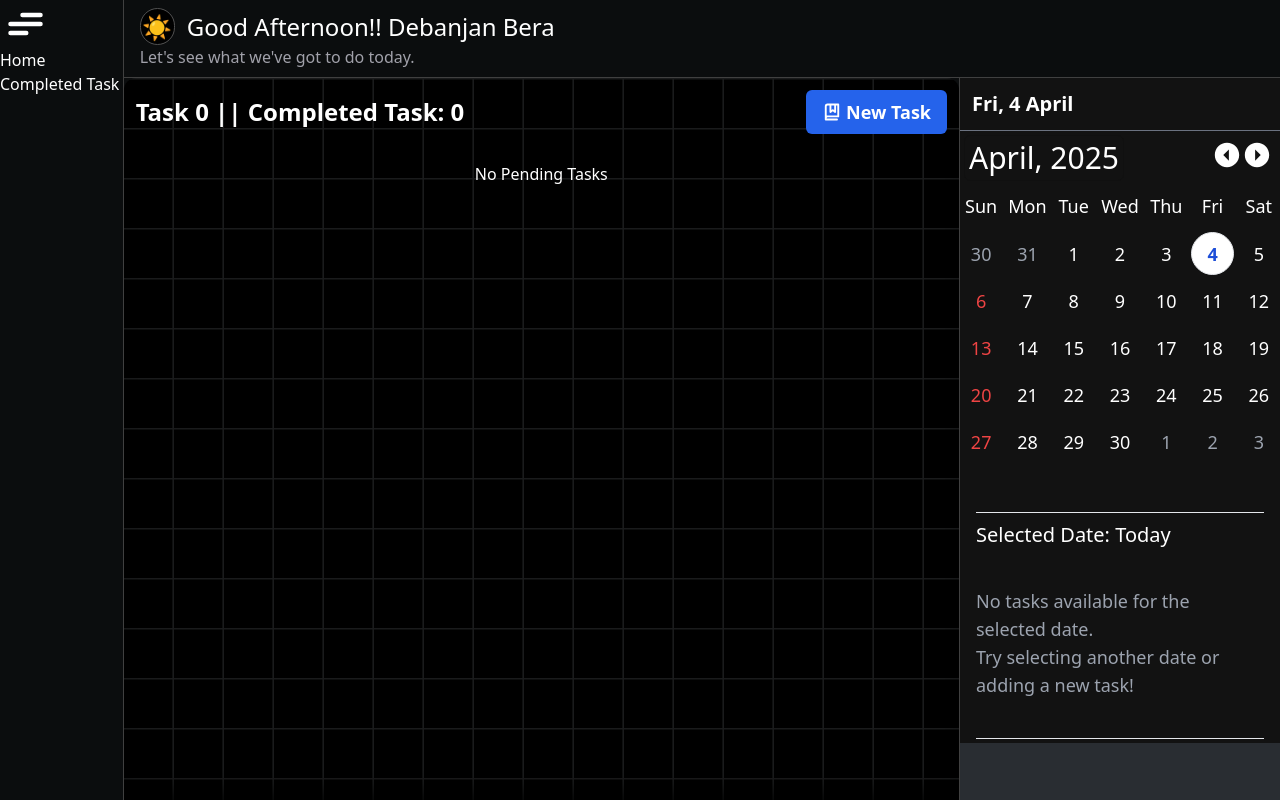
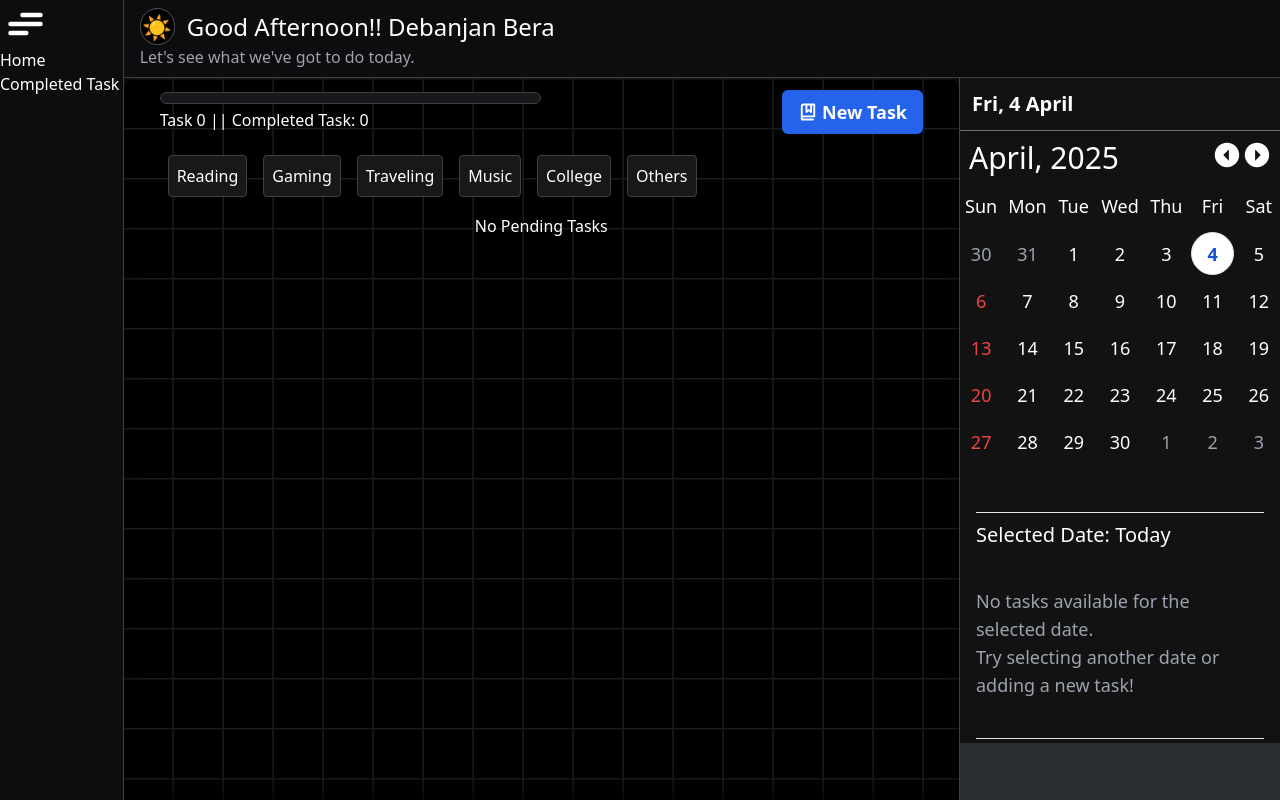
Before and after one commit to debanjan-bera/To-Do-Application, a React (Vite) app: page / in a window 1280 px wide. Built offline with nearby package versions, Linux system fonts and the light colour scheme.

Commit message:
refactor: Improve priority styles and enhance task display in TaskAboutModel and ToDoApp components

```diff
--- a/src/Components/Functions/Models/TaskAboutModel.jsx
+++ b/src/Components/Functions/Models/TaskAboutModel.jsx
@@ -22,13 +22,13 @@ export const AboutModel = ()=>{
         {
           value: 'High',
           className:
-            'text-red-400 bg-red-900/30 border-red-800 hover:bg-red-900/40 hover:text-red-400/70',
+            'text-red-400 bg-red-900/30  hover:bg-red-900/40 hover:text-red-400/90',
         },
         {
           value: 'Moderate',
           className:
             // 'text-yellow-700 bg-yellow-400/30 border-yellow-600 hover:bg-yellow-500/40 hover:text-yellow-900',
-            'text-yellow-400 bg-yellow-900/70 border-yellow-600 hover:bg-yellow-900/30 hover:text-yellow-500',
+            'text-yellow-300 bg-yellow-900/40  hover:bg-yellow-900/50 hover:text-yellow-400',
 
         },
         {
@@ -74,7 +74,7 @@ export const AboutModel = ()=>{
                     <p className="">Priority</p>
                     <span>:</span>
                     <div className="flex items-center gap-2 ">
-                        <p className={`p-1 px-2 rounded border backdrop-blur-3xl border-pink-900 text-red-500 bg-[hsl(340,84.91%,10.39%)]/50 text-lg ${priorityObj.className}`}>{priority}</p>
+                        <p className={`p-1 px-2 rounded  backdrop-blur-3xl text-lg ${priorityObj.className}`}>{priority}</p>
                     </div>
                     <p className="">Status</p>
                     <span>:</span>
--- a/src/To-Do/ToDoApp.jsx
+++ b/src/To-Do/ToDoApp.jsx
@@ -2,15 +2,17 @@ import { useContext, useEffect} from "react";
 import "./todo.css";
 import { AddTaskForm } from "./InputBox";
 import { setLocalStorage } from "../Backend/LocalStorage";
-import { ToDoContext } from "../Contexts/CreateContext";
+import { FormDataContext, ToDoContext } from "../Contexts/CreateContext";
 import { TaskListComp } from "../Components/Primary Component/ListBoxComp";
 import { handleFormCancel } from "../Backend/FormFunctionality";
 import { AnimatePresence} from "framer-motion";
 import { PiBookBookmarkBold } from "react-icons/pi";
 import { MobileAddTaskButton } from "../Components/Functions/Button/AddButton";
 import { ClearAllTask } from "../Components/Functions/Button/ClearTodo";
+import { BsArrowDownCircle } from "react-icons/bs";
 export const TodoApp = () => {
   const { taskArr, windowOpen, setWindowClose, filteredData,handleAddTaskWindow,activeMenuId, setActiveMenuId} = useContext(ToDoContext);
+  const { groupData } = useContext(FormDataContext);
 
 
   // Handle context menu open/close
@@ -44,46 +46,80 @@ export const TodoApp = () => {
   }, [handleAddTaskWindow, setWindowClose]);
   return (
     <>
-
       {/* stroke='%2318181b' */}
       <AnimatePresence>{windowOpen && <AddTaskForm />}</AnimatePresence>
-        <section className="m-3  text-white flex flex-row justify-between items-center ">
-          <h2 className="text-2xl font-semibold ">
+      <section className="mx-9 pt-3 text-white grid grid-cols-2 grid-rows-2 gap-y-5 ">
+        {/* <h2 className="text-2xl font-semibold col-start-1 col-end-2 row-start-1 row-end-2">
+          {/*
+
+        </h2> */}
+        <div className="w-full h-full col-start-1 col-end-2 row-start-1 row-end-2 flex flex-row flex-wrap items-center">
+          <div className=" w-full h-3 rounded-xl border border-zinc-700 bg-zinc-900"></div>
           {`Task ${taskArr.length} || Completed Task: ${filteredData.length}`}
-          </h2>
-          <div>
+        </div>
+        <div className="  flex justify-end col-start-2 col-end-3 row-start-1 row-end-2">
           <ClearAllTask pendingTask={true} />
-          <button className="px-4 py-2 bg-blue-600 rounded-md text-white hidden  md:inline hover:bg-blue-700" onClick={()=>{
+          <button
+            className="px-4 py-2 bg-blue-600 rounded-md text-white hidden  md:inline hover:bg-blue-700 "
+            onClick={() => {
               // e.stopPropagation();///importent
               handleAddTaskWindow();
-          }}>
+            }}
+          >
             <div className="text-xl flex flex-row items-center gap-1">
               <PiBookBookmarkBold />
               <h3 className="text-lg font-bold">New Task</h3>
             </div>
           </button>
         </div>
+        <ul className=" col-start-1 col-end-3 row-start-2 row-end-3 flex flex-row items-center">{groupData.map((ele,index)=>{
+          return(
+            <li key={index} className=" mx-2 p-2 border border-zinc-700 bg-zinc-900 rounded " >{ele}</li>
+          )
+        })}</ul>
       </section>
-        <section className="h-full w-full overflow-hidden ">
+      <section className="h-full w-full  overflow-hidden ">
         {/* <div className="bottom-bar h-[4rem] w-full z-20 "></div> */}
         <div className="main-bar h-full w-full hello overflow-x-hidden overflow-y-scroll ">
           <ul>
             <AnimatePresence>
               {taskArr.length ? (
                 taskArr.map((currentTask) => (
-                  <TaskListComp key={currentTask.id} curTask={currentTask} pendingTask={true} openMenu={openMenu} activeMenuId={activeMenuId}/>
+                  <TaskListComp
+                    key={currentTask.id}
+                    curTask={currentTask}
+                    pendingTask={true}
+                    openMenu={openMenu}
+                    activeMenuId={activeMenuId}
+                  />
                 ))
               ) : (
-                <div className="text-white text-center py-4">No Pending Tasks</div>
+                <div className="text-white text-center py-4">
+                  No Pending Tasks
+                </div>
               )}
             </AnimatePresence>
           </ul>
           <ul className=" text-white">
             <AnimatePresence>
-              <li className="py-3 mx-3 text-white text-2xl font-medium select-none md:mx-14">{filteredData.length ?'Completed Task':''}</li>
+              {filteredData.length > 0 && (
+                <li className="p-3 mx-3 border border-zinc-700 bg-zinc-900 rounded inline-block text-white text-xl font-medium select-none md:mx-10">
+                  <p className="flex items-center gap-2">
+                    <BsArrowDownCircle />
+                    {`Completed Tasks: ${filteredData.length}`}
+                  </p>
+                </li>
+              )}
+
               {filteredData.map((Task) => {
                 return (
-                    <TaskListComp key={Task.id} curTask={Task} pendingTask={false} openMenu={openMenu} activeMenuId={activeMenuId}/>
+                  <TaskListComp
+                    key={Task.id}
+                    curTask={Task}
+                    pendingTask={false}
+                    openMenu={openMenu}
+                    activeMenuId={activeMenuId}
+                  />
                 );
               })}
             </AnimatePresence>
```
Lines whose indentation alone changed are shown as unchanged.
